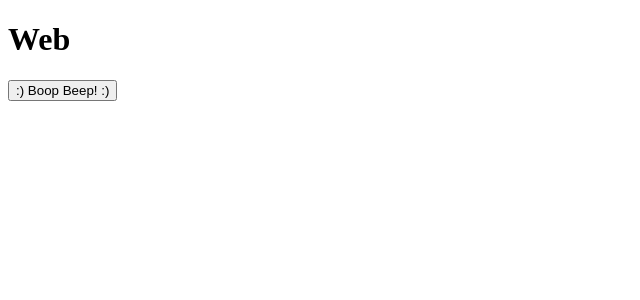
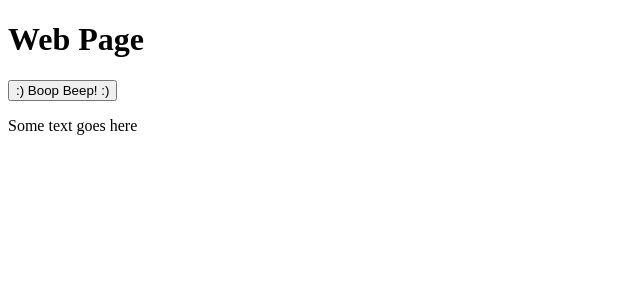
Before and after one commit to darrenbutcher/turbotest, a Next.js app in the folder apps/web/: page / in a window 1280 px wide. Shown: the top 300 px of the page, without its empty margins (0-640 px from the left). Built offline with nearby package versions, Linux system fonts and the light colour scheme.

Commit message:
Feat/change web (#2)
* feat: change web text

* feat(web): add some text to web

* chore: add the changeset

```diff
--- a/apps/web/pages/index.tsx
+++ b/apps/web/pages/index.tsx
@@ -3,8 +3,9 @@ import { Button } from "ui";
 export default function Web() {
   return (
     <div>
-      <h1>Web</h1>
+      <h1>Web Page</h1>
       <Button />
+      <p>Some text goes here</p>
     </div>
   );
 }
```
Also changed, not shown: 1 other file (tests, documents, lock files or other folders).
